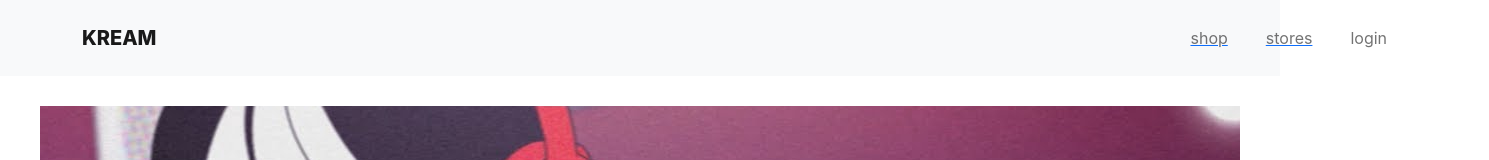
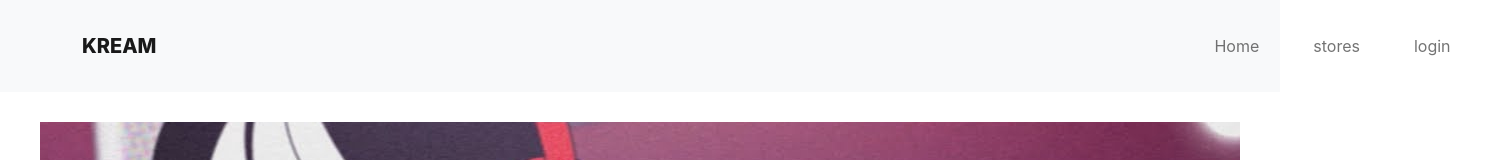
Before and after one commit to junny97/shop, a React (Create React App) app: page / in a window 1280 px wide. Shown: the top 160 px of the page, 1489 px wide, since content can reach past the window. Built offline with nearby package versions, Linux system fonts and the light colour scheme.

Commit message:
header컴포넌트 분리

```diff
--- a/src/App.css
+++ b/src/App.css
@@ -10,6 +10,7 @@
 
 .me-auto{
   margin: 10px;
+
 }
 
 .main-bg{
@@ -24,3 +25,8 @@
   width: 800px;
   background-image: url('./img/Jordan_black.png');
 }
+
+.navbar-brand,
+.nav-link {
+  text-decoration: none;
+}
--- a/src/App.js
+++ b/src/App.js
@@ -8,8 +8,26 @@ import data from './data';
 import './App.css';
 import { useState } from 'react';
 import ListItem from './Components/ListItem';
-import Store from './Components/Store';
-import { Routes, Route, Link } from 'react-router-dom'
+import Store from './Routes/Store';
+import { Routes, Route, Link, useNavigate, Outlet} from 'react-router-dom'
+
+function HeaderStyle() {
+
+  return(
+    <Navbar bg="light" variant="light" style={{}}>
+        <Container>
+       <Link to="/" className="navbar-brand"> <Navbar.Brand href="#home" style={{paddingRight:'1000px', fontWeight:'800'}}>KREAM</Navbar.Brand></Link>
+    <Nav className="me-auto">
+    <Link to="/" className="nav-link"> <Nav.Link href="#home" style={{paddingRight:'30px'}}>Home</Nav.Link></Link>
+    <Link to="/store" className="nav-link" > <Nav.Link href="#features" style={{paddingRight:'30px'}}>stores</Nav.Link></Link>
+    <Link to="/login" className="nav-link">  <Nav.Link href="#pricing" style={{paddingRight:'30px'}}>login</Nav.Link></Link>
+    </Nav>
+    </Container>
+      </Navbar>
+  )
+
+}
+
 
 function App() {
 
@@ -19,22 +37,7 @@ function App() {
   return (
     <div className="App">
 
-
-
-     <Navbar bg="light" variant="light" style={{}}>
-        <Container>
-          <Navbar.Brand href="#home" style={{paddingRight:'1000px', fontWeight:'800'}}>KREAM</Navbar.Brand>
-          <Nav className="me-auto">
-          <Link to="/"> <Nav.Link href="#home" style={{paddingRight:'30px'}}>shop</Nav.Link></Link>
-
-          <Link to="/store"> <Nav.Link href="#features" style={{paddingRight:'30px'}}>stores</Nav.Link></Link>
-            <Nav.Link href="#pricing" style={{paddingRight:'30px'}}>login</Nav.Link>
-          </Nav>
-        </Container>
-      </Navbar>
-
-    {/* <Link to="/">홈</Link>
-    <Link to="/store">상세페이지</Link> */}
+           <HeaderStyle />
 
       <Routes>
       <Route path="/" element={
@@ -55,7 +58,7 @@ function App() {
       </>
        } />
       <Route path="/store" element={ <Store /> } />
-      <Route path="/about" element={ <div>어바웃페이지임</div> } />
+      <Route path="/login" element={ <div>로그인페이지임</div> } />
     </Routes>
 
 
```
Also changed, not shown: src/Routes/Store.jsx (renamed from src/Components/Store.jsx).
